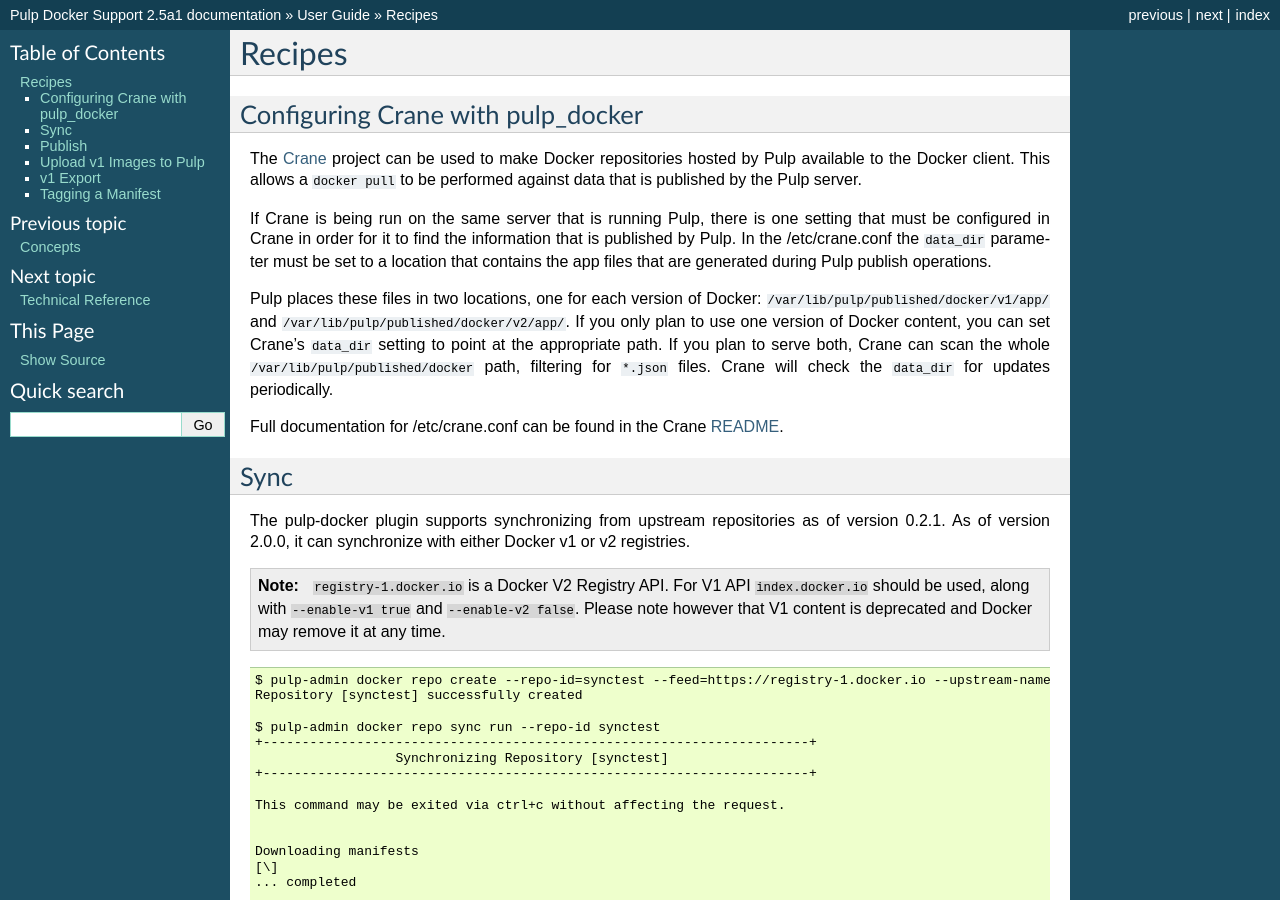
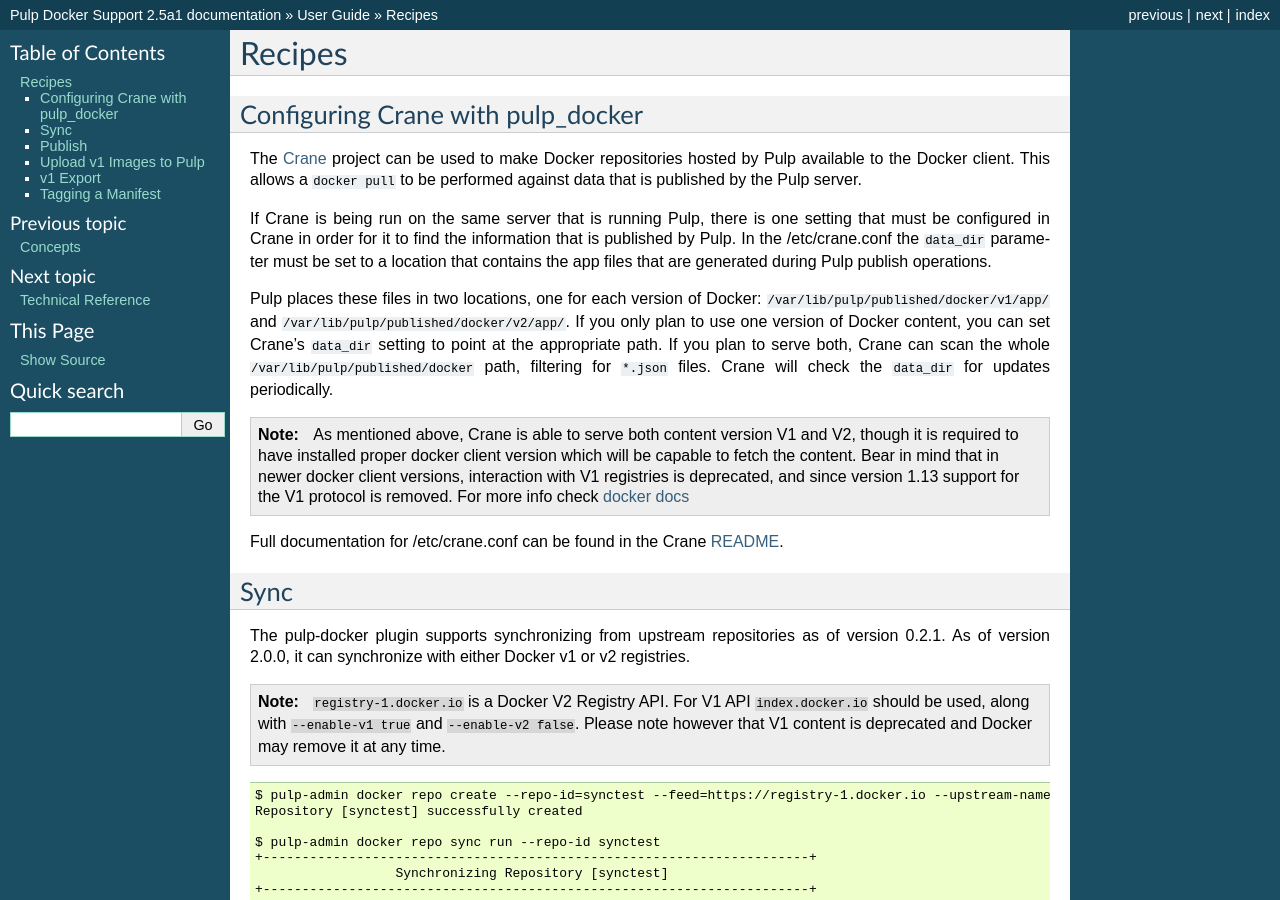
Before and after one commit to pulp/pulp_docker, a Sphinx documentation site: the page built from docs/user-guide/recipes.rst, in a window 1280 px wide and 900 px high. Built offline with Sphinx 7.4.7, drawn with Linux system fonts in a browser that asks for light colours.

Commit message:
Add docs about v1 protocol limitation.
closes #2735
https://pulp.plan.io/issues/2735

```diff
--- a/docs/user-guide/recipes.rst
+++ b/docs/user-guide/recipes.rst
@@ -23,6 +23,14 @@
 appropriate path. If you plan to serve both, Crane can scan the whole
 ``/var/lib/pulp/published/docker`` path, filtering for ``*.json`` files. Crane
 will check the ``data_dir`` for updates periodically.
+
+.. note::
+
+   As mentioned above, Crane is able to serve both content version V1 and V2, though it is
+   required to have installed proper docker client version which will be capable to fetch the content.
+   Bear in mind that in newer docker client versions, interaction with V1 registries is deprecated, and
+   since version 1.13 support for the V1 protocol is removed.
+   For more info check `docker docs <https://docs.docker.com/engine/deprecated/#interacting-with-v1-registries>`_
 
 Full documentation for /etc/crane.conf can be found in the Crane `README`_.
 
```
